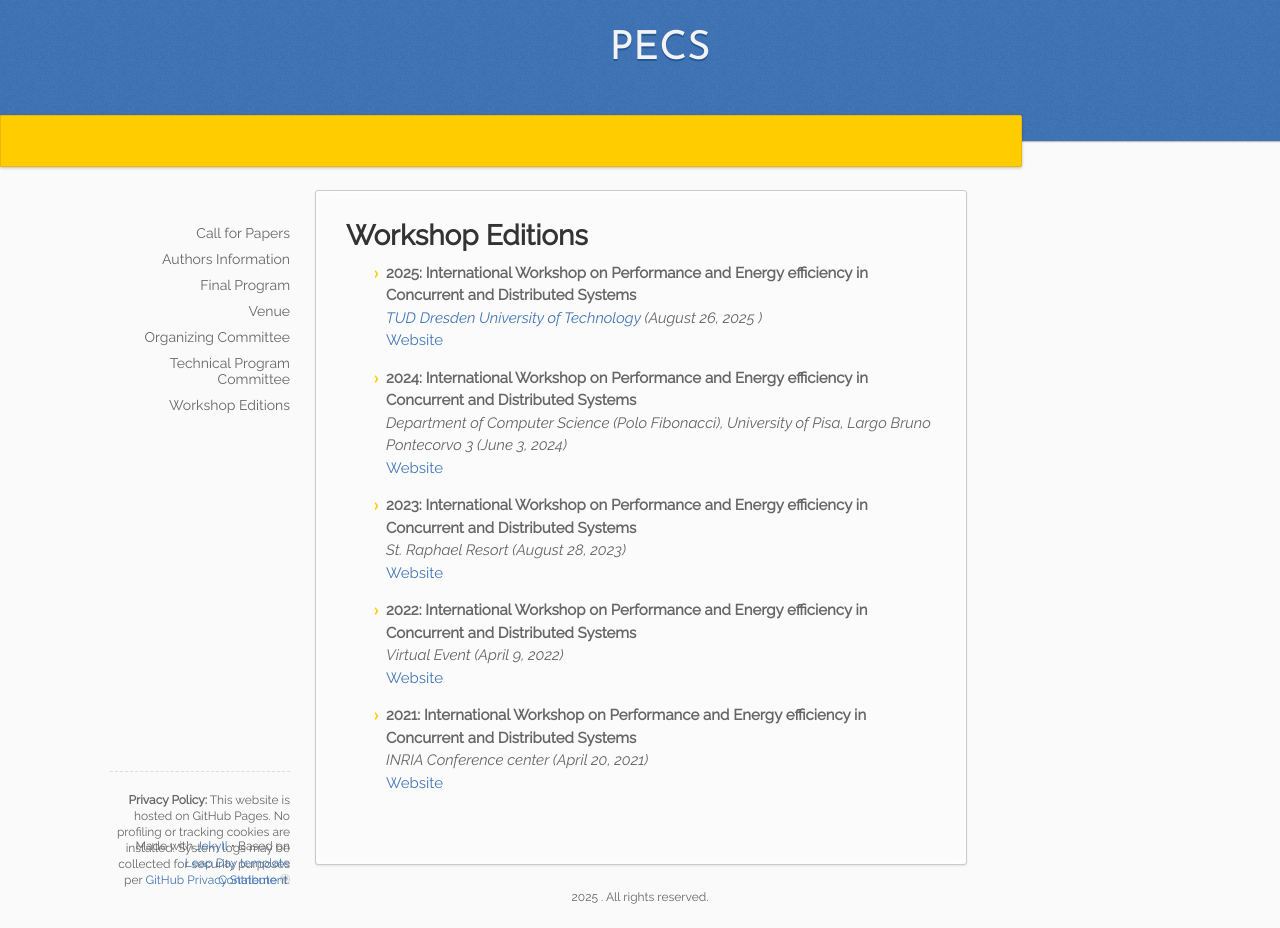
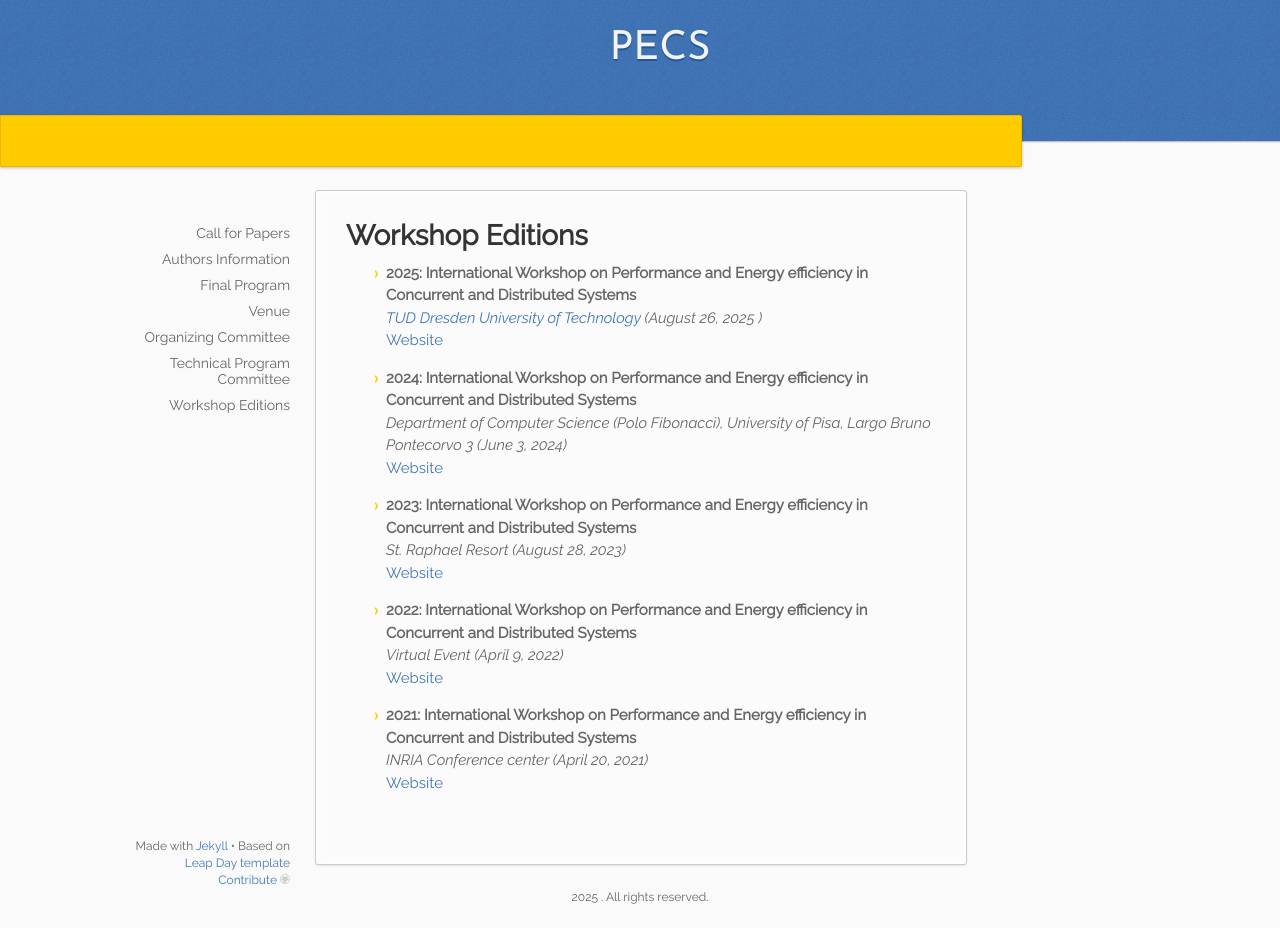
Before and after one commit to pecs-workshop/pecs-workshop.github.io, a Jekyll site: the page built from editions.md, in a window 1280 px wide and 928 px high. Built offline with Jekyll 4.4.1, drawn with Linux system fonts in a browser that asks for light colours.

```diff
--- a/_layouts/default.html
+++ b/_layouts/default.html
@@ -65,11 +65,6 @@
     <section>
         <h1>{{ page.title }}</h1>
         {{ content }}
-
-          <footer style="margin-top: 50px; padding-top: 20px; border-top: 1px dashed #ddd; font-size: 0.8em;">
-            <p><strong>Privacy Policy:</strong> This website is hosted on GitHub Pages. No profiling or tracking cookies are installed. System logs may be collected for security purposes per <a href="https://docs.github.com/en/site-policy/privacy-policies/github-privacy-statement">GitHub Privacy Statement</a>.</p>
-          </footer>
-
     </section>
     <div style="text-align: center; margin-bottom: 10px;">
         <!--
```
